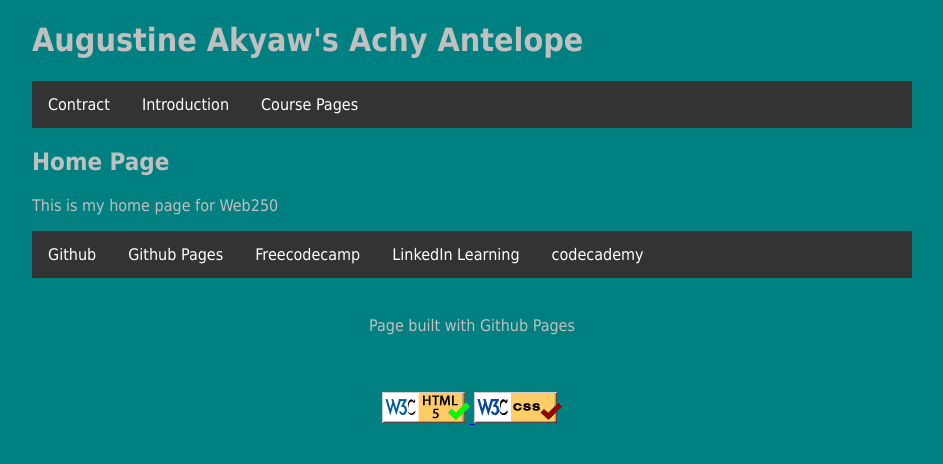
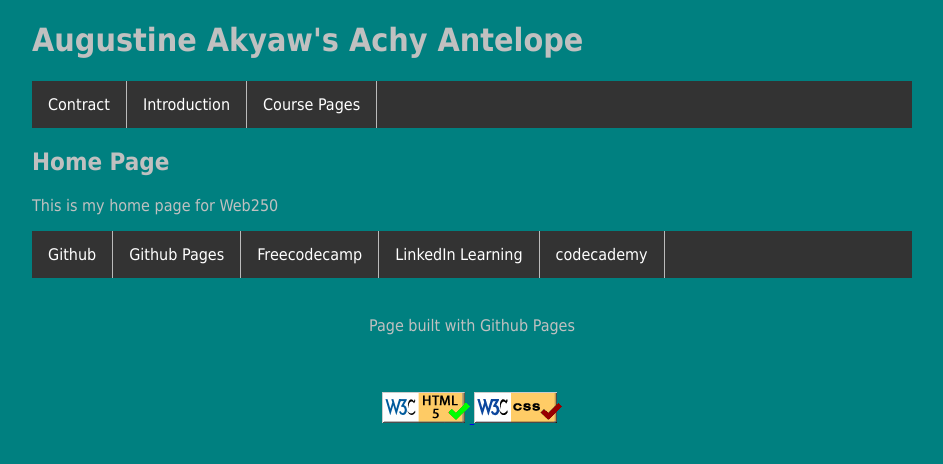
Before and after one commit to SunOfGad/SunOfGad.github.io, a PHP site: page / in a window 1280 px wide. Shown: the top 464 px of the page, without its empty margins (168-1111 px from the left). Run offline with PHP 8.4, Linux system fonts and the light colour scheme.

Commit message:
save changes

```diff
--- a/web250/styles/default.css
+++ b/web250/styles/default.css
@@ -36,6 +36,8 @@ li a {
     text-align : center;
     padding: 14px 16px;
     text-decoration: none;
+    border-right: 1px solid #bbb;
+
 }
 
 /* Change the link color to #111 (black) on hover */
```
